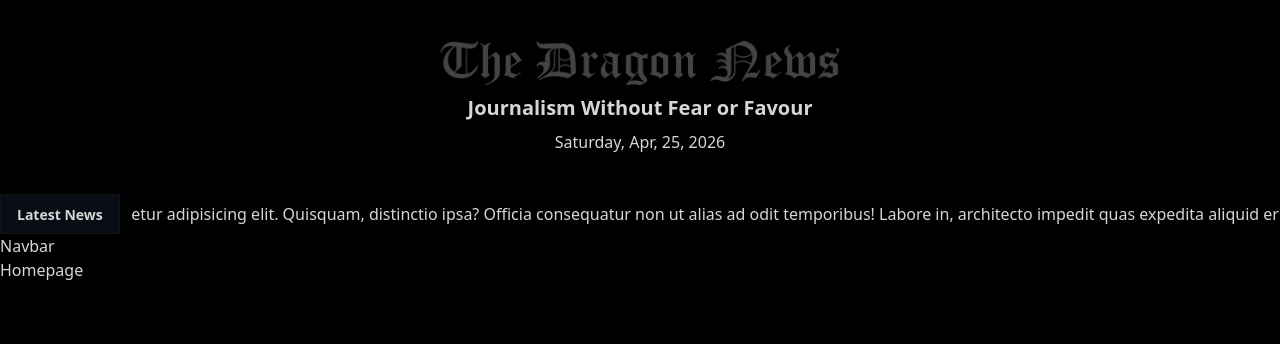
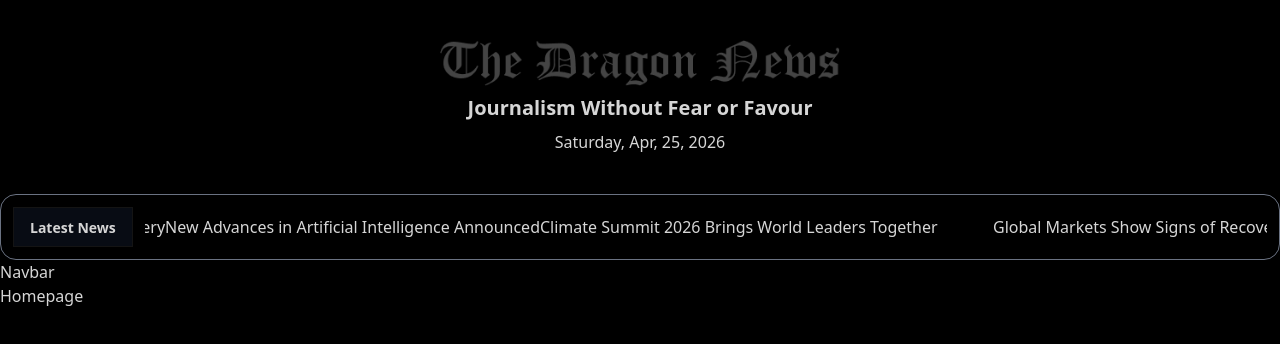
Before and after one commit to neya-mul/Dragon-News, a Next.js app: page / in a window 1280 px wide. Shown: the top 344 px of the page. Built offline with nearby package versions, Linux system fonts and the light colour scheme.

Commit message:
marque updated

```diff
--- a/src/components/News.jsx
+++ b/src/components/News.jsx
@@ -2,13 +2,39 @@ import React from 'react'
 import Marquee from 'react-fast-marquee'
 
 export default function News() {
+    const newsArray = [
+        {
+            id: 1,
+            title: "Global Markets Show Signs of Recovery",
+            category: "Economy",
+            author: "John Smith",
+            publishedAt: "2026-04-25",
+            isBreaking: false
+        },
+        {
+            id: 2,
+            title: "New Advances in Artificial Intelligence Announced",
+            category: "Technology",
+            author: "Sarah Johnson",
+            publishedAt: "2026-04-26",
+            isBreaking: true
+        },
+        {
+            id: 3,
+            title: "Climate Summit 2026 Brings World Leaders Together",
+            category: "Environment",
+            author: "Michael Lee",
+            publishedAt: "2026-04-24",
+            isBreaking: false
+        }
+    ];
     return (
-        <div className='container mx-auto'>
+        <div className='container mx-auto border border-gray-500 p-3 rounded-2xl'>
 
             <div className='flex items-center gap-3 px-10 lg:px-0'>
                 <button className='btn bg-gray-900/50'>Latest News</button>
                 <Marquee>
-                    Lorem ipsum dolor sit, amet consectetur adipisicing elit. Quisquam, distinctio ipsa? Officia consequatur non ut alias ad odit temporibus! Labore in, architecto impedit quas expedita aliquid error. Tempore recusandae laudantium excepturi atque! Rem recusandae aut quia reiciendis voluptas, eius delectus adipisci ipsum minus porro. Deleniti alias ex iure rerum saepe.
+                   {newsArray.map(n=> <span key={n.id}>{n.title}</span>)}
                 </Marquee>
             </div>
         </div>
```
